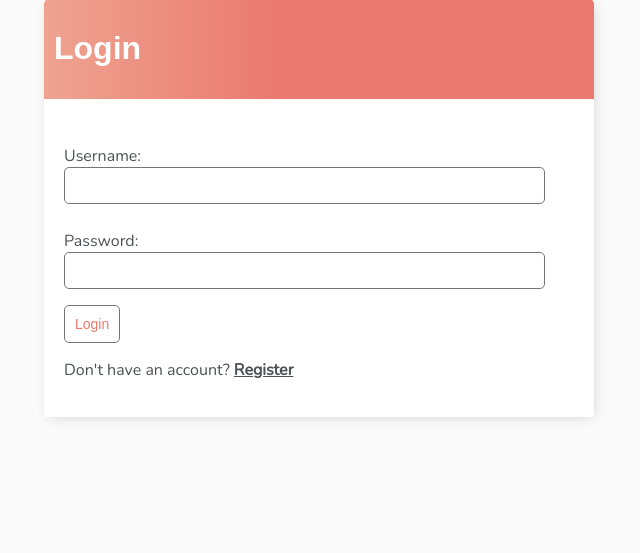
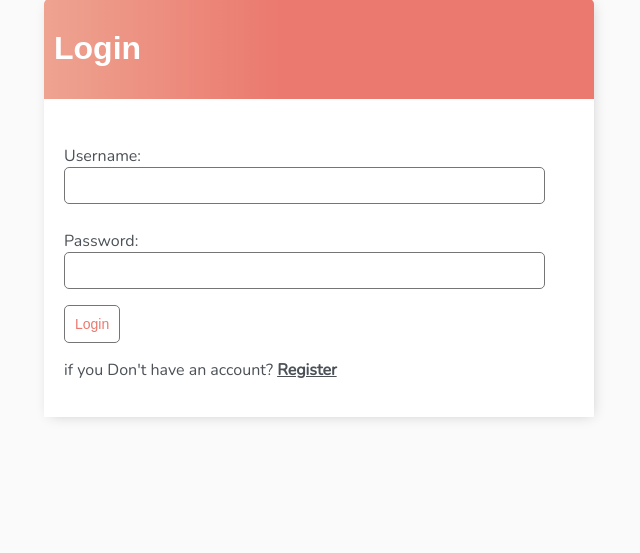
Before and after one commit to N-JK/todojenkins, a Django app: page /login/ in a window 1280 px wide. Shown: the part 59-612 px from the top of the page, without its empty margins (321-961 px from the left). Run offline with Django 5.2, Linux system fonts and the light colour scheme.

Commit message:
shanged html

```diff
--- a/base/templates/base/login.html
+++ b/base/templates/base/login.html
@@ -11,7 +11,7 @@
         {{form.as_p}}
         <input class="button" type="submit" value="Login">
     </form>
-    <p>Don't have an account? <a href="{% url 'register' %}">Register</a></p>
+    <p>if you Don't have an account? <a href="{% url 'register' %}">Register</a></p>
 </div>
 
 {% endblock content %}
```
